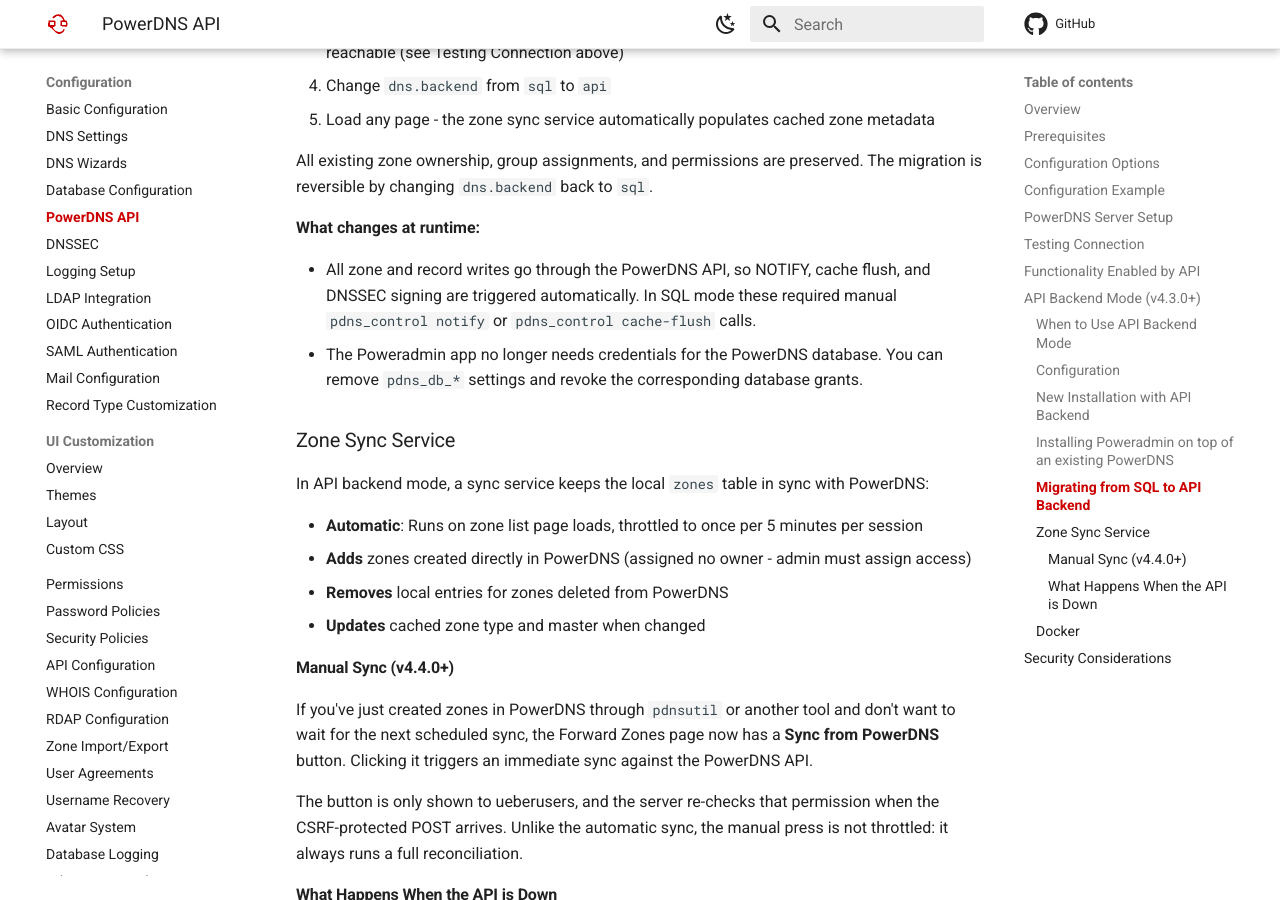
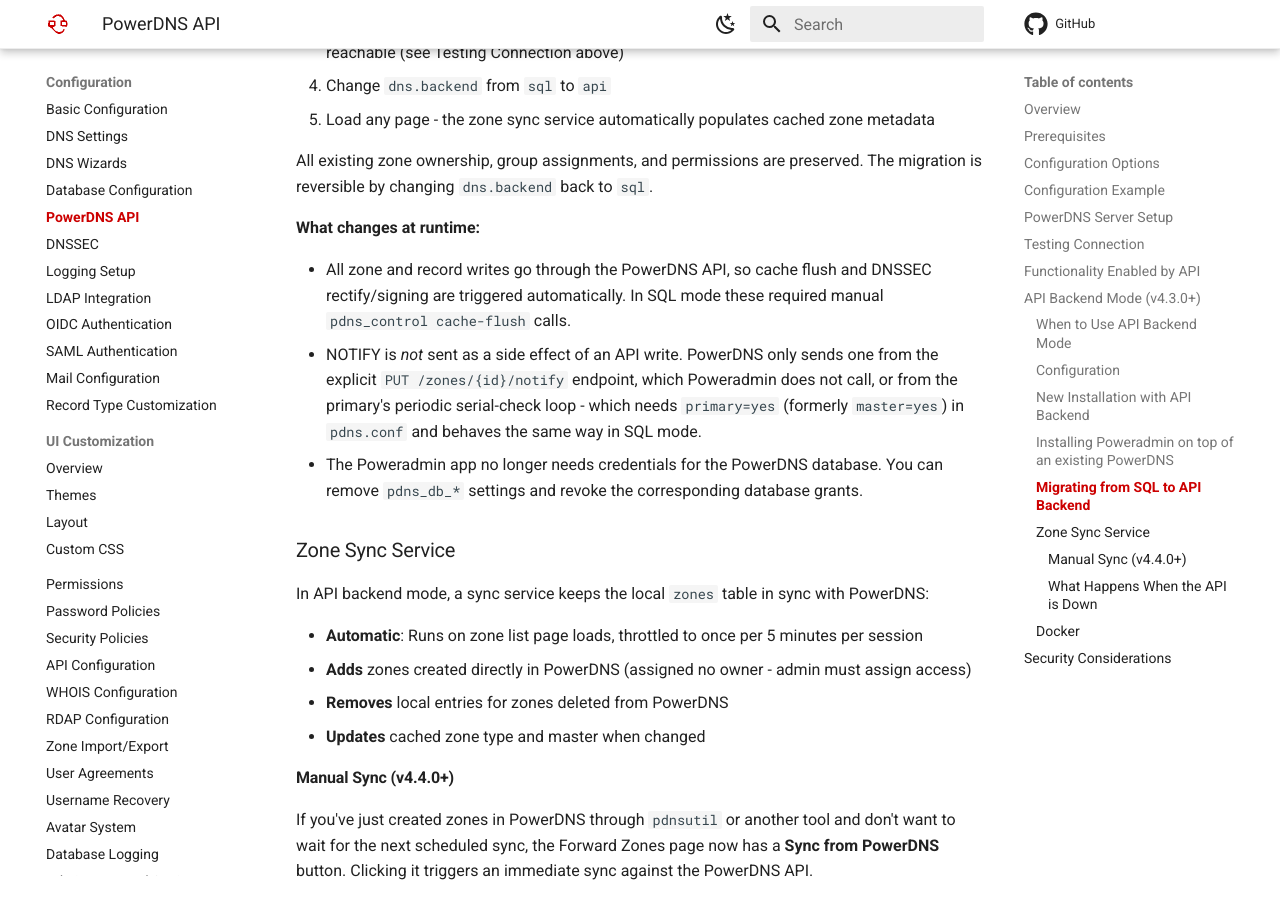
Before and after one commit to poweradmin/poweradmin-docs, an MkDocs documentation site: the page built from docs/configuration/powerdns-api.md, in a window 1280 px wide and 900 px high, scrolled down 5514 px. Built offline with MkDocs 1.6.1 and Material for MkDocs 9.7.7, drawn with Linux system fonts in a browser that asks for light colours; comment, search, counter and statistics services are not loaded.

Commit message:
docs: correct the notify, metadata api access and views requirement claims

```diff
--- a/docs/configuration/powerdns-api.md
+++ b/docs/configuration/powerdns-api.md
@@ -182,7 +182,8 @@
 
 **What changes at runtime:**
 
-- All zone and record writes go through the PowerDNS API, so NOTIFY, cache flush, and DNSSEC signing are triggered automatically. In SQL mode these required manual `pdns_control notify` or `pdns_control cache-flush` calls.
+- All zone and record writes go through the PowerDNS API, so cache flush and DNSSEC rectify/signing are triggered automatically. In SQL mode these required manual `pdns_control cache-flush` calls.
+- NOTIFY is *not* sent as a side effect of an API write. PowerDNS only sends one from the explicit `PUT /zones/{id}/notify` endpoint, which Poweradmin does not call, or from the primary's periodic serial-check loop - which needs `primary=yes` (formerly `master=yes`) in `pdns.conf` and behaves the same way in SQL mode.
 - The Poweradmin app no longer needs credentials for the PowerDNS database. You can remove `pdns_db_*` settings and revoke the corresponding database grants.
 
 ### Zone Sync Service
```
Also changed, not shown: docs/user-guide/views-networks.md (+4 -0 lines), docs/user-guide/zones.md (+2 -1 lines).
